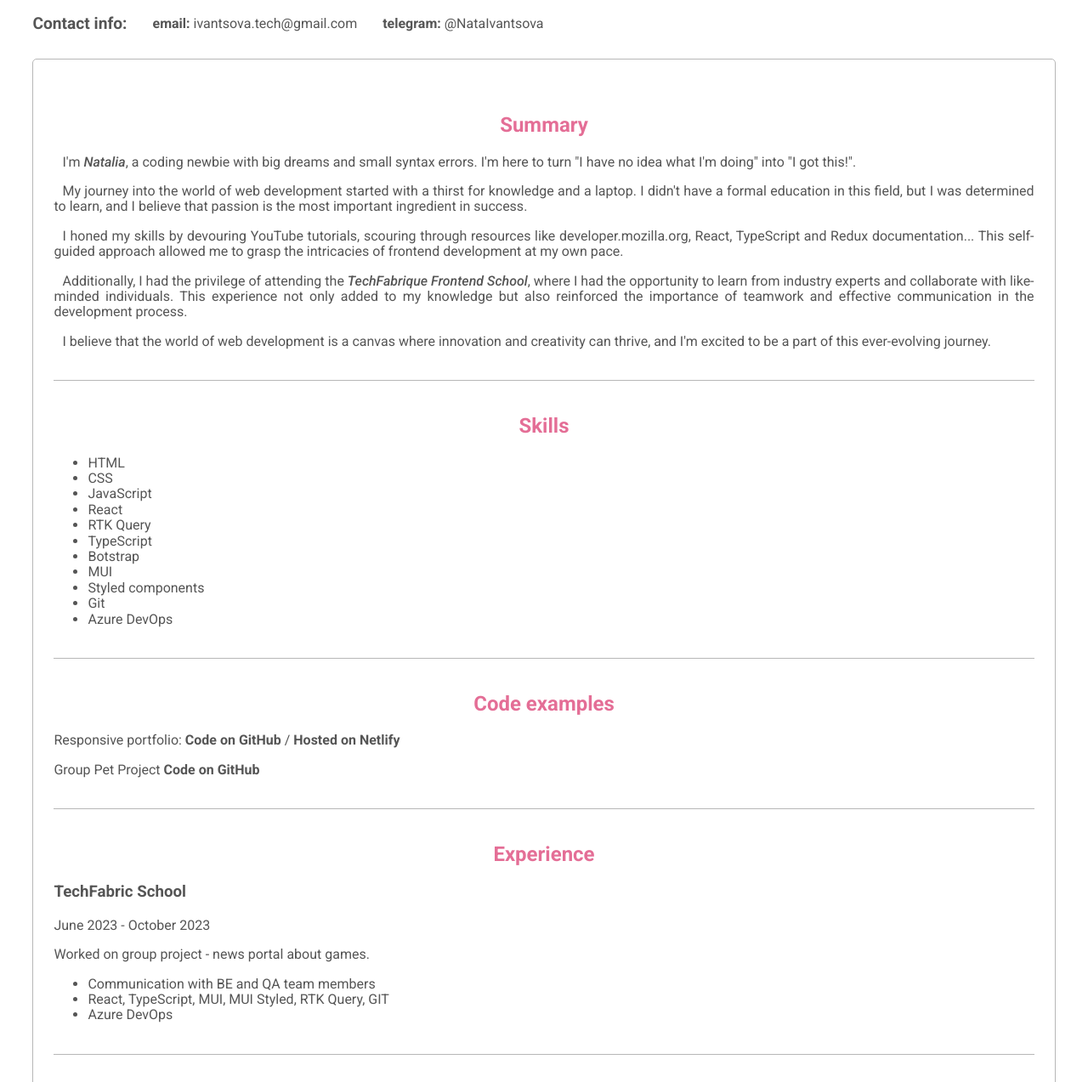
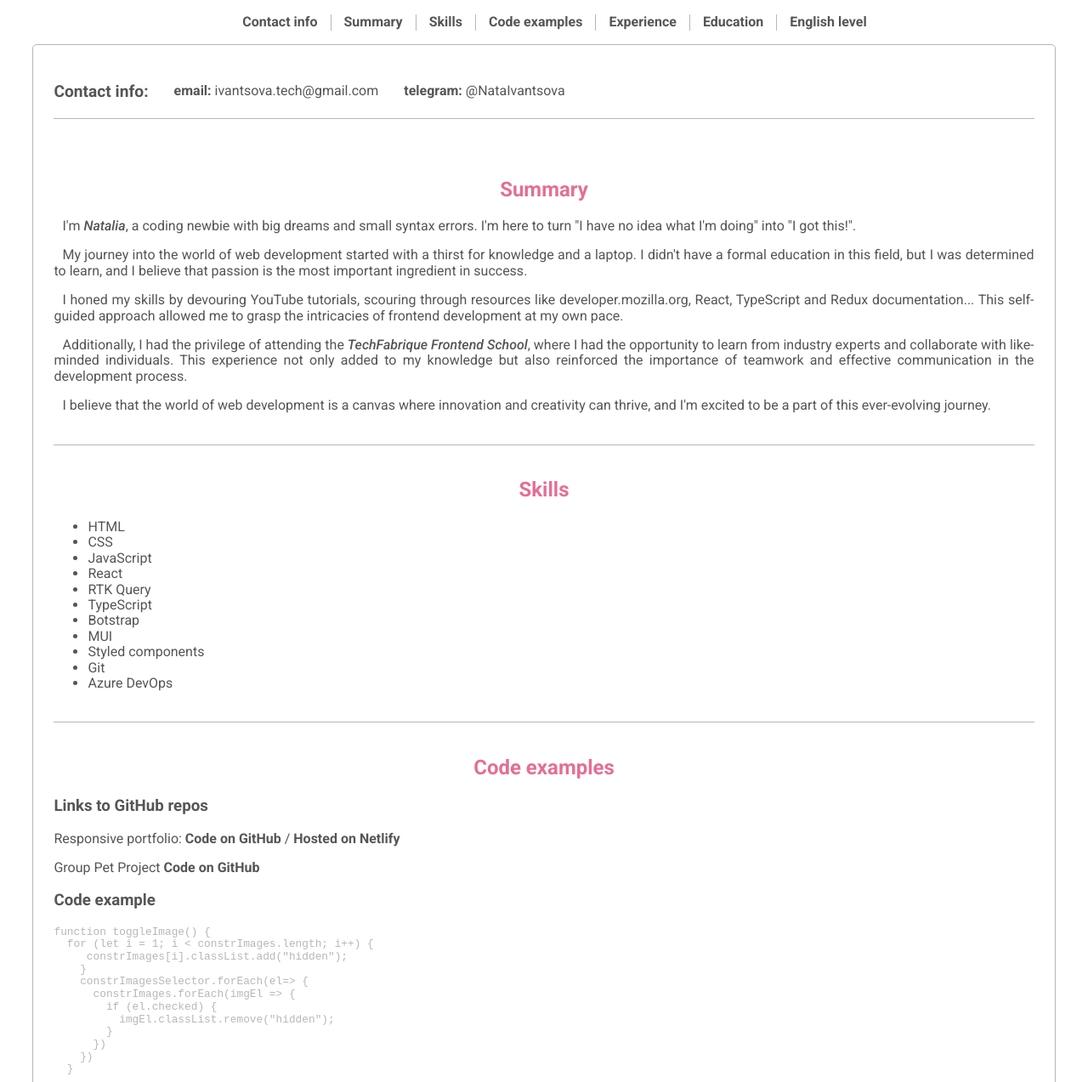
Before and after one commit to NataliaIv90/rsschool-cv, a plain HTML site: page index.html in a window 1280 px wide. Shown: the part 127-1400 px from the top of the page at 85% size. Drawn offline with Linux system fonts and the light colour scheme.

Commit message:
fix: add nav section

```diff
--- a/index.html
+++ b/index.html
@@ -19,16 +19,42 @@
     <header>
       <h1>Natalia Ivantsova</h1>
       <h2 class='cv_subtitle'>Junior Front-End Developer</h2>
+      <nav id='navigation'>
+        <ul>
+          <li>
+            <a href='#contacts'>Contact info</a>
+          </li>
+          <li>
+            <a href='#summary'>Summary</a>
+          </li>
+          <li>
+            <a href='#skills'>Skills</a>
+          </li>
+          <li>
+            <a href='#code'>Code examples</a>
+          </li>
+          <li>
+            <a href='#experience'>Experience</a>
+          </li>
+          <li>
+            <a href='#education'>Education</a>
+          </li>
+          <li>
+            <a href='#english_level'>English level</a>
+          </li>
+        </ul>
+      </nav>
 
-      <section class='contacts_container'>
+    </header>
+
+    <main>
+      <section id='contacts' class='contacts_container'>
         <h2 class='contacts_title'>Contact info:</h2>
         <p class='contacts_item'><strong>email:</strong> ivantsova.tech@gmail.com</p>
         <p class='contacts_item'><strong>telegram:</strong> @NataIvantsova</p>
       </section>
-    </header>
 
-    <main>
-      <section>
+      <section id='summary'>
         <h2 class='section_title'>Summary</h2>
 
         <div class='summary_text'>
@@ -65,7 +91,7 @@
         </div>
       </section>
 
-      <section>
+      <section id='skills'>
         <h2 class='section_title'>Skills</h2>
         <ul>
           <li>HTML</li>
@@ -82,9 +108,10 @@
         </ul>
       </section>
 
-      <section>
+      <section id='code'>
         <h2 class='section_title'>Code examples</h2>
 
+        <h3>Links to GitHub repos</h3>
         <p>
           <span>Responsive portfolio:</span>
           <a href='https://github.com/NataliaIv90/responsive-portfolio' target='_blank'>Code on GitHub</a> /
@@ -95,9 +122,27 @@
           <span>Group Pet Project</span>
           <a href='https://github.com/NataliaIv90/techfabric-pet' target='_blank'>Code on GitHub</a>
         </p>
+
+        <h3>Code example</h3>
+        <pre>
+function toggleImage() {
+  for (let i = 1; i &lt; constrImages.length; i++) {
+     constrImages[i].classList.add("hidden");
+    }
+    constrImagesSelector.forEach(el=> {
+      constrImages.forEach(imgEl => {
+        if (el.checked) {
+          imgEl.classList.remove("hidden");
+        }
+      })
+    })
+  }
+        </pre>
+
+
       </section>
 
-      <section>
+      <section id='experience'>
         <h2 class='section_title'>Experience</h2>
 
         <h3>TechFabric School</h3>
@@ -110,7 +155,7 @@
         </ul>
       </section>
 
-      <section>
+      <section id='education'>
         <h2 class='section_title'>Education</h2>
 
         <div>
@@ -146,7 +191,7 @@
         </div>
       </section>
 
-      <section>
+      <section id='english_level'>
         <h2 class='section_title'>English</h2>
         <p>Advanced C1 (EF Set Test)</p>
         <img id='eng_sertificate_img' src='./img/EFSET.jpg' alt='English level EF SET Sertificate'>
@@ -154,14 +199,14 @@
     </main>
   </div>
 
-  <footer>
-    <p class='footer_text'>This page is created by Natalia Ivantsova 26.11.2023 </p>
+  <footer id='footer'>
+    <p class='footer_text'>This page is created by Natalia Ivantsova 27.11.2023 </p>
     <p>Links to
       <a href='https://rs.school/' target='_blank'>
         <img class='footer_img' src='./img/download.png' alt='RSSchool logo'>
         course page
       </a>
-      my
+      , my
       <a class='footer_link' href='https://github.com/NataliaIv90' target='_blank'>GitHub</a>
       and
       <a class='footer_link' href='https://github.com/NataliaIv90/rsschool-cv' target='_blank'>current page code</a>
--- a/styles/style.css
+++ b/styles/style.css
@@ -7,6 +7,29 @@
   --brandColor: #e91e63;
   --brandColorLight: #e46e96;
   --white: #fff;
+}
+
+#navigation>ul {
+  list-style: none;
+  display: flex;
+  justify-content: center;
+  align-items: center;
+  text-align: center;
+  flex-wrap: wrap;
+  gap: 15px;
+}
+
+#navigation li {
+  border-right: 1px solid var(--secondaryColor);
+  padding-right: 15px;
+}
+
+#navigation li:last-of-type {
+  border: none;
+}
+
+#navigation>a {
+  font-weight: 500;
 }
 
 #container {
@@ -82,6 +105,7 @@ main {
   height: auto;
   display: block;
   margin: 0 auto;
+  max-width: 100%;
 }
 
 footer {
@@ -100,3 +124,8 @@ footer {
   height: 30px;
   width: auto;
 }
+
+pre {
+  color: var(--secondaryColor);
+  font-size: 0.8rem;
+}
```
